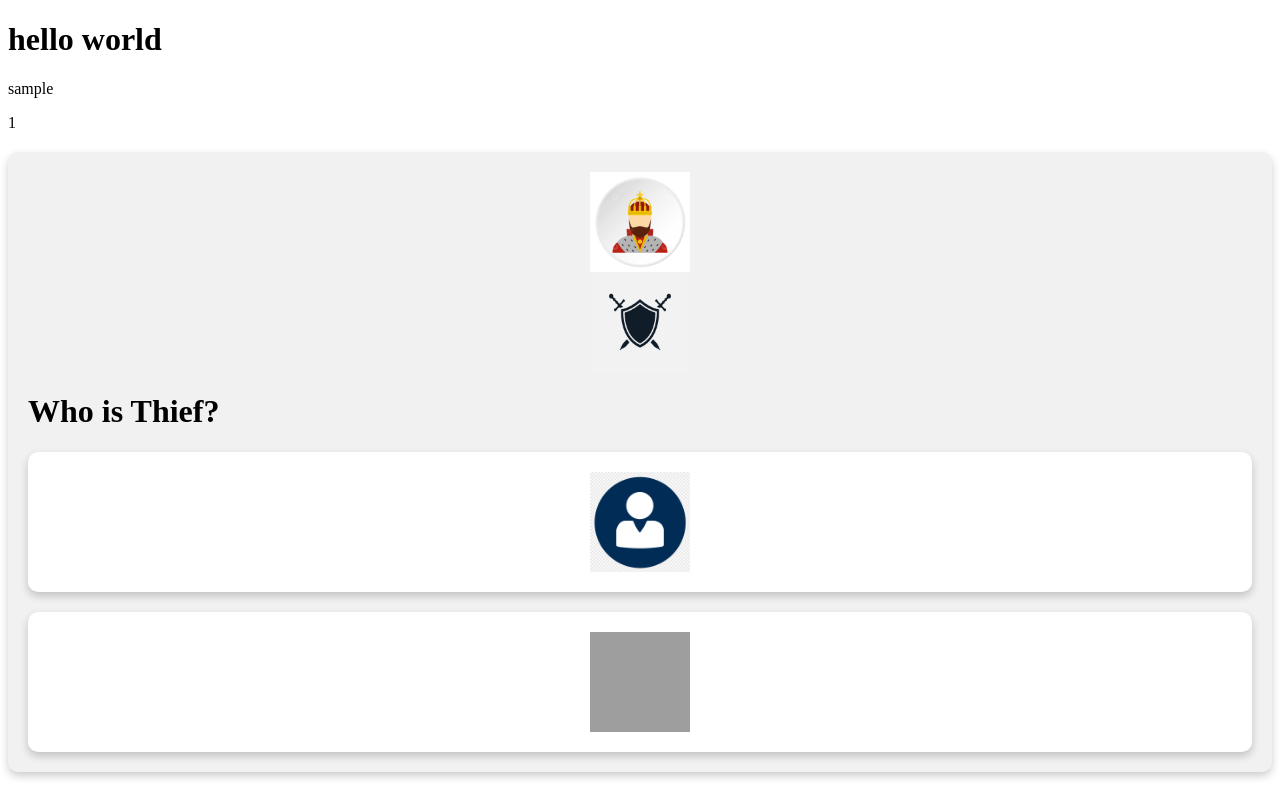
After one commit to ashupal86/remote-realm, a Flask app: template templates/game.html in a window 1280 px wide. The commit adds this page. Run offline with Flask 3, Linux system fonts and the light colour scheme; the template is opened without the code that fills it: most values are stand-ins (such as "Sample title", 1, 10 or a date in 2020); some libraries are stand-ins or nearby versions; grey boxes are pictures that could not be loaded.

Commit message:
js file created and style.css for styling

```diff
--- a/app.py
+++ b/app.py
@@ -3,6 +3,7 @@ from flask_socketio import SocketIO, emit,join_room, leave_room,send
 from flask_session import Session
 import random
 from string import ascii_uppercase
+from colorama import Fore,Style
 
 app = Flask(__name__)
 app.config['SECRET_KEY'] = 'secret!'
@@ -12,6 +13,7 @@ app.config['SESSION_PERMANANT']=False
 Session(app)
 socketio = SocketIO(app)
 rooms={}
+roles={}
 
 def generate_unique_code(length):
     while True:
@@ -24,6 +26,20 @@ def generate_unique_code(length):
 
     return code
 
+def random_role(players):
+    roles=['King','Minister','Soldier','Thief']
+    random.shuffle(roles)
+    role={players[i]:roles[i] for i in range(len(players))}
+    return role
+
+def assign_role(players):
+    role=random_role(players)
+    roles[session.get('roomid')]=role
+    session['roles']=roles[session.get('roomid')]
+
+
+
+
 @app.route('/',methods=['GET','POST'])
 def home():
     session.clear()
@@ -34,7 +50,7 @@ def home():
         create=request.form.get('create',False)
 
         if join != False and not roomid:
-            return render_template("home.html", error="Please enter a room code.")
+            return render_template("index.html", error="Please enter a room code.")
         if create!=False:
             roomid = generate_unique_code(4)
             rooms[roomid] = {'players':0,'total':[]}
@@ -53,25 +69,31 @@ def home():
 @app.route("/room")
 def room():
     room = session.get("roomid")
-    if room is None or session.get("username") is None or room not in rooms:
+    uname = session.get("username")
+    if room is None or session.get("username") is None or room not in rooms :
         return redirect(url_for("home"))
-
     return render_template("room.html", code=room)
 
 
-@socketio.on("message")
-def message(data):
-    room = session.get("roomid")
-    if room not in rooms:
-        return
 
-    content = {
-        "name": session.get("username"),
-        "message": data["data"]
-    }
-    send(content, to=room)
+@app.route('/game/<roomid>')
+def game(roomid):
+    if roomid not in rooms:
+        return redirect(url_for('home'))
+    else:
+        role=roles.get(session.get('roomid'))
+        print(Fore.BLACK+Style.BRIGHT,role,Fore.WHITE+Style.RESET_ALL)
+        return render_template('game.html',roomid=roomid,username=session.get('username'),roles=role)
 
-    print(f"{session.get('name')} said: {data['data']}")
+
+
+@socketio.on("start")
+def start(data):
+    print(Fore.BLACK+Style.BRIGHT,"start the game",Fore.WHITE+Style.RESET_ALL)
+    assign_role(rooms[session.get('roomid')]['total'])
+    print(Fore.BLACK+Style.BRIGHT,session['roles'],Fore.WHITE+Style.RESET_ALL)
+    redirect(url_for('game',roomid=str(session.get('roomid'))))
+    emit('start','ready',to=session.get('roomid'))
 
 @socketio.on("connect")
 def connect(auth):
@@ -86,15 +108,14 @@ def connect(auth):
     join_room(room)
     rooms[room]["players"] += 1
     rooms[room]["total"].append(name)
-    emit('join',{'name':name,'players':rooms[room]['players'],"total":rooms[room]['total']},to=room,broadcast=True)
-    print(f"{name} joined room {room}")
+    emit('join',{'name':name,'players':rooms[room]['players'],"total":rooms[room]['total'],'roomid':session['roomid']},to=room,broadcast=True)
+    print(Fore.BLUE+Style.BRIGHT,f"{name} joined room {room}",Fore.WHITE+Style.RESET_ALL)
 
 
 @socketio.on("disconnect")
 def disconnect():
     room = session.get("roomid")
     name = session.get("username")
-    leave_room(room)
 
     if room in rooms:
         rooms[room]["players"] -= 1
@@ -102,8 +123,12 @@ def disconnect():
         if rooms[room]["players"] <= 0:
             del rooms[room]
 
-    emit('leave',{'name':name,'players':rooms[room]['players'],"total":rooms[room]['total']},to=room,broadcast=True)
-    print(f"{name} has left the room {room}")
+    # emit('leave',{'name':name,'players':rooms[room]['players'],"total":rooms[room]['total'],'roomid':session['roomid']},to=room,broadcast=True)
+    leave_room(room)
+
+    print(Fore.RED+Style.BRIGHT,f"{name} has left the room {room}",Fore.WHITE+Style.RESET_ALL)
+
+
 
 if __name__ == '__main__':
-    socketio.run(app,host='0.0.0.0')
+    socketio.run(app,host='0.0.0.0',port=3000)
--- /dev/null
+++ b/static/style.css
@@ -0,0 +1,54 @@
+.btn{
+    background-color: #4CAF50;
+    color: white;
+    padding: 14px 20px;
+    margin: 8px 0;
+    border: none;
+    cursor: pointer;
+    width: 100%;
+}
+.card{
+    background-color: white;
+    padding: 20px;
+    margin-top: 20px;
+    border-radius: 10px;
+    box-shadow: 0 4px 8px 0 rgba(0,0,0,0.2);
+}
+.logo{
+    width: 100px;
+    height: 100px;
+    margin: 0 auto;
+    display: block;
+}
+.game{
+    background-color: #f1f1f1;
+    padding: 20px;
+    margin-top: 20px;
+    border-radius: 10px;
+    box-shadow: 0 4px 8px 0 rgba(0,0,0,0.2);
+}
+#king{
+    width: 100px;
+    height: 100px;
+    margin: 0 auto;
+
+}
+#minister{
+    width: 100px;
+    height: 100px;
+    margin: 0 auto;
+
+}
+
+/* #p1{
+    text-align: center;
+    font-size: 20px;
+    width: 200px;
+    height: 300px;
+}
+#p2{
+    text-align: center;
+    font-size: 20px;
+    width: 200px;
+    height: 300px;
+} */
--- a/templates/base.html
+++ b/templates/base.html
@@ -5,13 +5,14 @@
     <title>Chat App</title>
     <link
       rel="stylesheet"
-      href="{{url_for('static', filename='css/style.css')}}"
+      href="{{url_for('static', filename='style.css')}}"
     />
-    <script src="https://code.jquery.com/jquery-3.6.0.min.js"></script>
-    <script src="https://cdnjs.cloudflare.com/ajax/libs/socket.io/4.1.2/socket.io.js"></script>
-
+    <script src="https://cdnjs.cloudflare.com/ajax/libs/socket.io/4.7.5/socket.io.js" integrity="sha512-luMnTJZ7oEchNDZAtQhgjomP1eZefnl82ruTH/3Oj/Yu5qYtwL7+dVRccACS/Snp1lFXq188XFipHKYE75IaQQ==" crossorigin="anonymous" referrerpolicy="no-referrer"></script>
+    <script src="https://cdnjs.cloudflare.com/ajax/libs/jquery/3.7.1/jquery.min.js" integrity="sha512-v2CJ7UaYy4JwqLDIrZUI/4hqeoQieOmAZNXBeQyjo21dadnwR+8ZaIJVT8EE2iyI61OV8e6M8PP2/4hpQINQ/g==" crossorigin="anonymous" referrerpolicy="no-referrer"></script>
+    <script src="{{url_for('static', filename='js/main.js')}}"></script>
   </head>
   <body>
     <div class="content">{% block content %} {% endblock %}</div>
+
   </body>
 </html>
--- /dev/null
+++ b/templates/game.html
@@ -0,0 +1,73 @@
+{% extends 'base.html'%}
+{% block content %}
+
+<h1>hello world</h1>
+<p>{{username}}</p>
+<p id="para">{{roomid}}</p>
+
+<div class="game">
+    <div class="reveal">
+
+        <div id="king">
+            <img src="{{url_for('static',filename='king.jpg')}}" alt="" class="logo">
+        </div>
+        <div id="minister">
+            <img src="{{url_for('static',filename='minister.jpg')}}" alt="" class="logo">
+
+        </div>
+    </div>
+    <div class="guess">
+        <h1>Who is Thief?</h1>
+        <div id="p1"class="card">
+            <img src="{{url_for('static',filename='human.png')}}" alt="" class="logo">
+
+        </div>
+        <div id="p2"class="card">
+            <img src="{{url_for('static',filename='human.jpg')}}" alt="" class="logo">
+
+        </div>
+        <button  hidden id="b1" class="btn"></button>
+        <button hidden id="b2" class="btn"></button>
+
+    </div>
+</div>
+
+
+<script>
+    function getKeyByValue(object, value) {
+        return Object.keys(object).find(key => object[key] === value);
+      }
+
+
+
+
+
+   var data='{{roles|tojson}}';
+    var roles=JSON.parse(data);
+    var username='{{username}}'
+    var role=roles[username];
+    if(role=="minister"){
+        $('#minister').text('minister');
+        const thief=getKeyByValue(roles,'thief');
+        const soilder=getKeyByValue(roles,'thief');
+        $('#b1').text=thief;
+        $('#b2').text=soilder;
+
+        $('#b1').attr('hidden')=false;
+        $('#b2').attr('hidden')=false;
+
+
+    }
+    else if (role=='king'){
+        $('#king').text('king');
+
+    }
+    else if(role=='soilder'){
+        $('#p1').text(username)
+    }
+    else if(role=='thief'){
+        $('#p2').text(username)
+    }
+
+</script>
+{% endblock %}
```
Also changed, not shown: slide.md (added, +56 -0 lines), static/conn.js (added, +57 -0 lines), templates/room.html (+6 -18 lines), static/human.png (added), static/king.jpg (added), static/minister.jpg (added), 3 other files.
